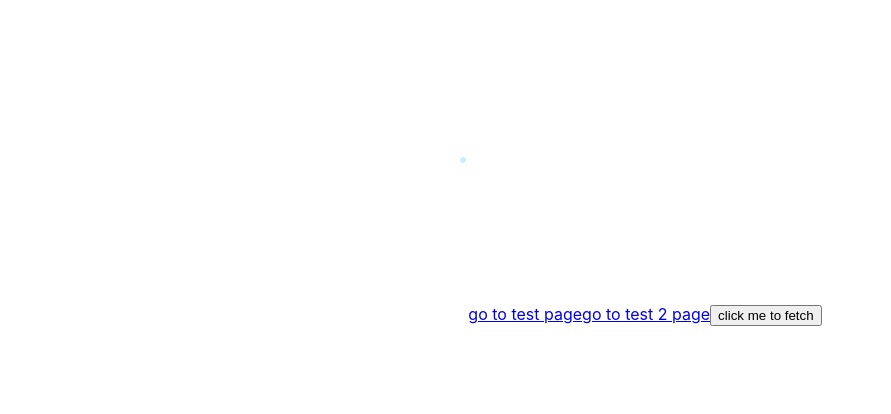
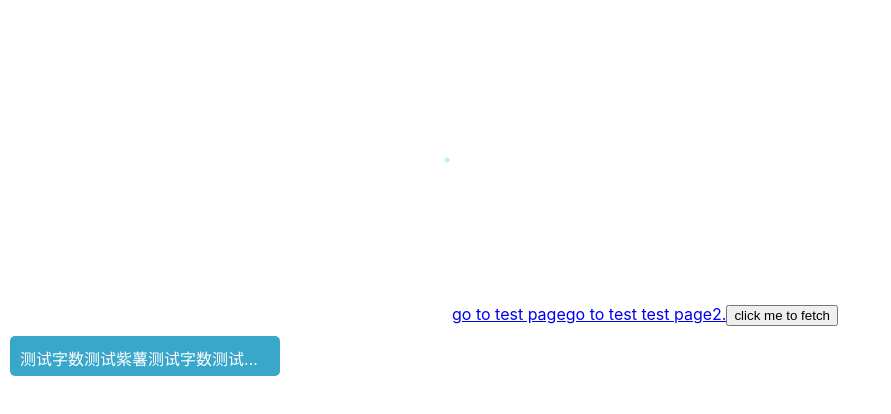
Before and after one commit to zephyr-mo/mini-react-ssr-web, a React (Create React App) app: page / in a window 1280 px wide. Shown: the top 414 px of the page, without its empty margins (0-891 px from the left). Built offline with nearby package versions, Linux system fonts and the light colour scheme.

Commit message:
feat : 更新手风琴组件

```diff
--- a/package.json
+++ b/package.json
@@ -6,6 +6,7 @@
     "@testing-library/jest-dom": "^4.2.4",
     "@testing-library/react": "^9.3.2",
     "@testing-library/user-event": "^7.1.2",
+    "classnames": "^2.2.6",
     "react": "^16.13.1",
     "react-dom": "^16.13.1",
     "react-scripts": "3.4.1"
--- /dev/null
+++ b/src/components/Accordion/index.jsx
@@ -0,0 +1,47 @@
+import React, { Component } from 'react';
+import classnames from 'classnames';
+import './index.scss';
+
+class Accordion extends Component {
+  state = {
+    visible: false,
+    transitionEnd: false,
+  }
+
+  transitionEnd = () => {
+    this.setState({
+      transitionEnd: false
+    })
+  }
+
+  onClick = () => {
+    this.state.visible && this.accordion.addEventListener('transitionend', this.transitionEnd);
+    !this.state.visible && this.accordion.removeEventListener('transitionend', this.transitionEnd);
+    this.setState({
+      visible: !this.state.visible,
+      rows: Math.ceil(this.props.children.length / 15),
+      transitionEnd: true
+    })
+  }
+
+  render() {
+    const { visible, rows, transitionEnd } = this.state;
+    return (
+      <div
+        onClick={this.onClick}
+        ref={(ref) => { this.accordion = ref }}
+        className={
+          classnames({
+            box: true,
+            boxShow: transitionEnd,
+            [`box-${rows}`]: visible
+          })
+        }
+      >
+        { this.props.children }
+      </div>
+    );
+  }
+}
+
+export default Accordion;
--- /dev/null
+++ b/src/components/Accordion/index.scss
@@ -0,0 +1,29 @@
+.box {
+    margin: 10px;
+    padding: 10px;
+    width: 250px;
+    height: 20px;
+    text-align: left;
+    background-color: rgb(57, 167, 201);
+    border-radius: 5px 5px;
+    white-space: nowrap;
+    text-overflow: ellipsis;
+    overflow: hidden;
+    transition: all 0.3s;
+    color: #fff;
+}
+
+.boxShow {
+    white-space: unset;
+    text-overflow: unset;
+    // overflow: unset;
+}
+
+$lists: 1,2,3,4,5;
+
+@each $list in $lists {
+    .box-#{$list} {
+        transition: all 0.3s;
+        height: (20px * $list) + 10px;
+    }
+}
--- a/src/components/home.jsx
+++ b/src/components/home.jsx
@@ -2,8 +2,9 @@ import React from 'react';
 import axios from 'axios';
 import logo from '../logo.svg';
 import { Link } from 'react-router-dom';
+import Accordion from './Accordion';
 
-const fetch = () => {
+const fetch = (host) => {
   axios.get('/api/hello').then(res => {
     const { data } = res;
     console.log({ data });
@@ -15,10 +16,14 @@ const Home = () => {
     <div>
       <img src={logo} style={{ width: 10 }} className="App-logo" alt="logo" />
       <Link to='/test'>go to test page</Link>
-      <Link to='/test2'>go to test 2 page</Link>
+      <Link to='/test2'>go to test test  page2.</Link>
       <button onClick={fetch}>click me to fetch</button>
+      <Accordion>
+        测试字数测试紫薯测试字数测试紫薯测试字数测试紫薯测试字数测试紫薯测试字数测试紫薯测试字数测试紫薯测试字数测试紫薯测试字数测试紫薯测试字数测试紫薯
+      </Accordion>
     </div>
   );
 }
 
+// Home.fetch = fetch;
 export default Home;
```
Also changed, not shown: 1 other file (tests, documents, lock files or other folders).
